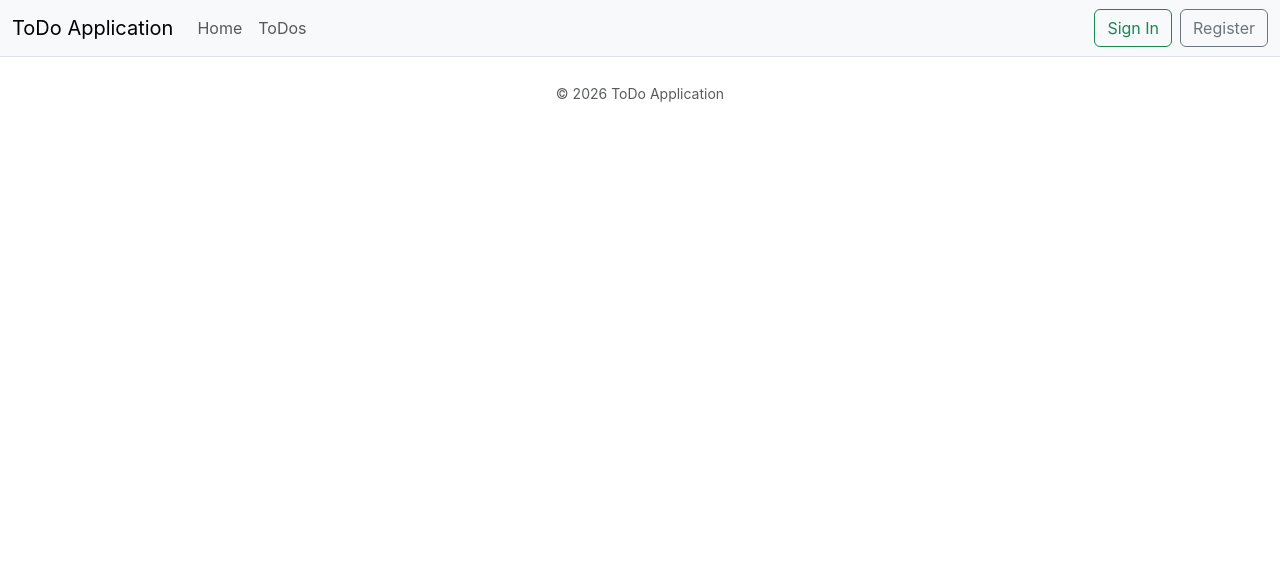
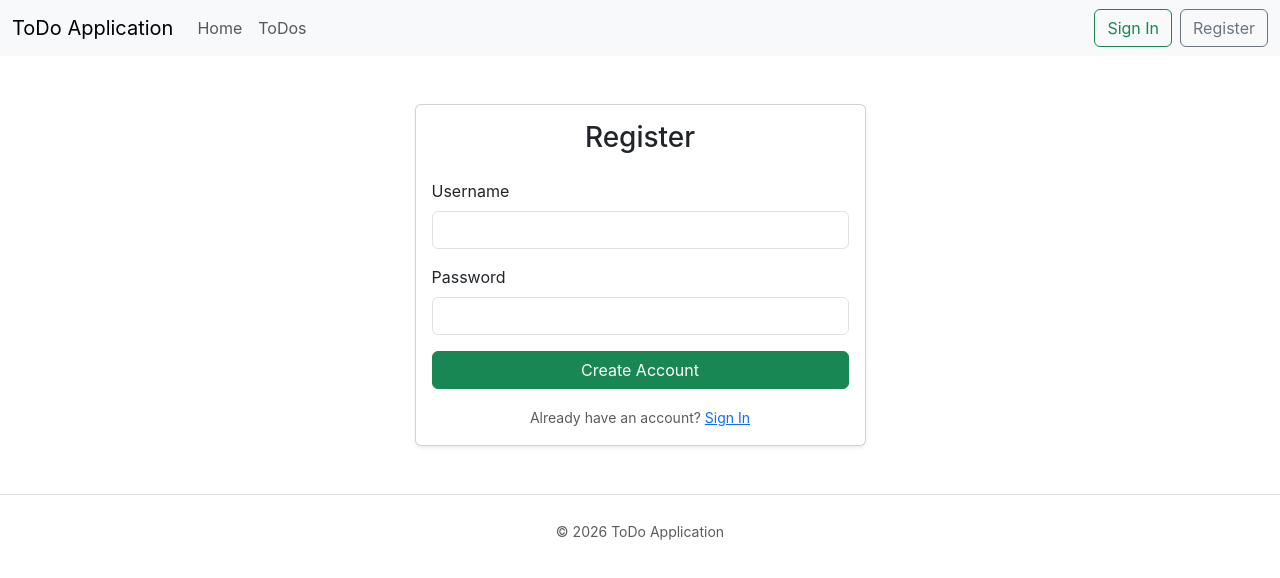
Before and after one commit to DainisFyodorov/todoapp-frontend, a React (Create React App) app: page /register in a window 1280 px wide. Shown: the top 578 px of the page. Built offline with nearby package versions, Linux system fonts and the light colour scheme; no server answers; the HTML template or start-up script is replaced by a standard one.

Commit message:
RegisterPage implemented

```diff
--- a/src/App.tsx
+++ b/src/App.tsx
@@ -5,6 +5,7 @@ import { Route, Routes } from 'react-router-dom';
 import { HomePage } from './layouts/HomePage/HomePage';
 import { Footer } from './layouts/Navbar/Footer';
 import { LoginPage } from './layouts/Auth/LoginPage';
+import { RegisterPage } from './layouts/Auth/RegisterPage';
 
 function App() {
   return (
@@ -15,6 +16,7 @@ function App() {
         <Routes>
           <Route path='/' Component={HomePage} />
           <Route path='/login' Component={LoginPage} />
+          <Route path='/register' Component={RegisterPage} />
         </Routes>
 
         <Footer />
--- /dev/null
+++ b/src/layouts/Auth/RegisterPage.tsx
@@ -0,0 +1,114 @@
+import { useState } from "react";
+import { Link } from "react-router-dom";
+
+export const RegisterPage = () => {
+
+    const [username, setUsername] = useState("");
+    const [password, setPassword] = useState("");
+    const [success, setSuccess] = useState<string | null>(null);
+    const [error, setError] = useState<string | null>(null);
+
+    const handleSubmit = async (e: any) => {
+        e.preventDefault();
+        setError(null);
+        setSuccess(null);
+
+        try {
+            const response = await fetch('http://localhost:8080/api/auth/register', {
+                method: 'POST',
+                headers: {
+                    'Content-Type': 'application/json'
+                },
+                body: JSON.stringify({ username, password })
+            });
+
+            if(!response.ok) {
+                const errorData = await response.json();
+
+                if(typeof errorData === 'object' && errorData !== null) {
+                    let errorMessage = '';
+
+                    Object.entries(errorData).forEach(([field, message]) => {
+                        errorMessage = errorMessage + `Field ${field}: ${message}\n`;
+                    });
+
+                    throw new Error(errorMessage);
+                }
+
+                throw new Error(errorData);
+            }
+
+            setSuccess('Account created successfully. You can now sign in.');
+            setUsername('');
+            setPassword('');
+        } catch (error: any) {
+            setError(error.message);
+        }
+    }
+
+    return (
+        <div className="container py-5">
+            <div className="row justify-content-center">
+                <div className="col-md-5">
+                    <div className="card shadow-sm">
+                        <div className="card-body">
+                            <h3 className="card-title text-center mb-4">
+                                Register
+                            </h3>
+
+                            {error && (
+                                <div className="alert alert-danger">
+                                    {error}
+                                </div>
+                            )}
+
+                            {success && (
+                                <div className="alert alert-success">
+                                    {success}
+                                </div>
+                            )}
+
+                            <form onSubmit={handleSubmit}>
+                                <div className="mb-3">
+                                    <label className="form-label">Username</label>
+                                    <input
+                                        type="text"
+                                        className="form-control"
+                                        value={username}
+                                        onChange={(e) => setUsername(e.target.value)}
+                                        required
+                                    />
+                                </div>
+
+                                <div className="mb-3">
+                                    <label className="form-label">Password</label>
+                                    <input
+                                        type="password"
+                                        className="form-control"
+                                        value={password}
+                                        onChange={(e) => setPassword(e.target.value)}
+                                        required
+                                    />
+                                </div>
+
+                                <button
+                                    type="submit"
+                                    className="btn btn-success w-100"
+                                >
+                                    Create Account
+                                </button>
+                            </form>
+
+                            <div className="text-center mt-3">
+                                <small className="text-muted">
+                                    Already have an account?{" "}
+                                    <Link to="/login">Sign In</Link>
+                                </small>
+                            </div>
+                        </div>
+                    </div>
+                </div>
+            </div>
+        </div>
+    );
+}
```
